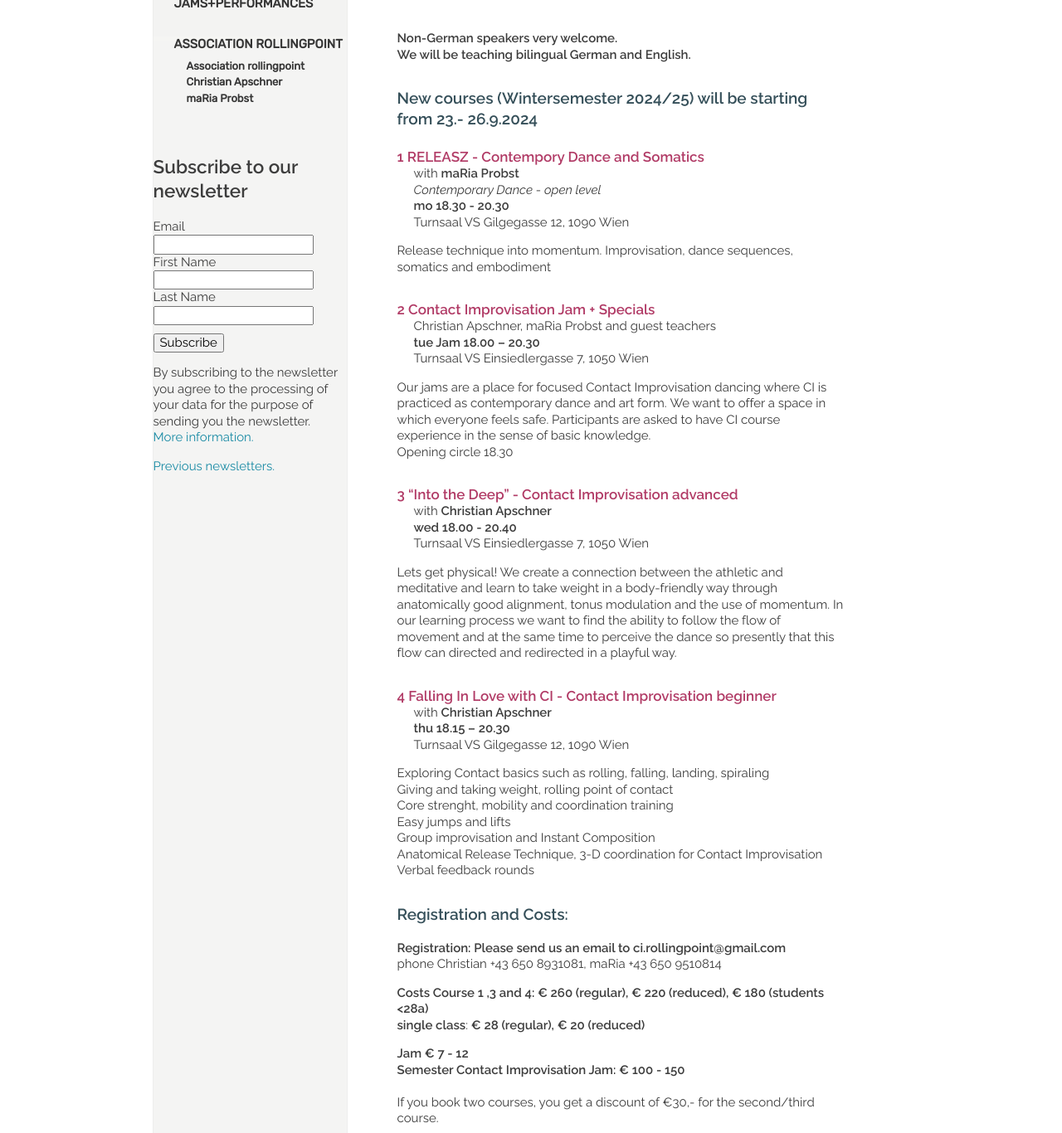
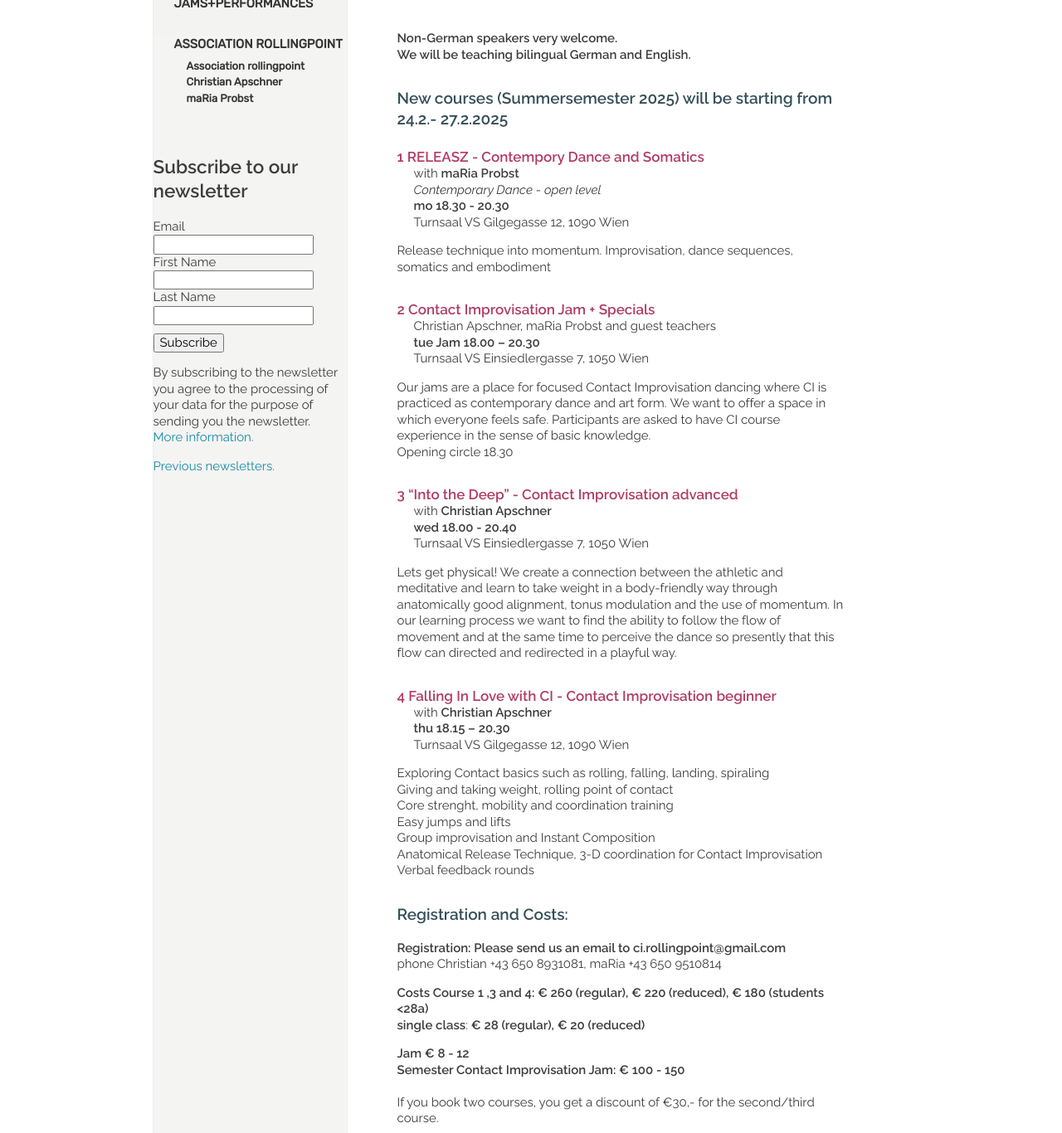
Before and after one commit to manulari/rollingpointat, a Jekyll site: the page built from _pages_en/en-kurse.md, in a window 1280 px wide. Shown: the part 418-1784 px from the top of the page at 83% size. Built offline with Jekyll 4.4.1, drawn with Linux system fonts in a browser that asks for light colours; comment, search, counter and statistics services are not loaded.

Commit message:
Update page (en) “en-kurse”

```diff
--- a/_pages_en/en-kurse.md
+++ b/_pages_en/en-kurse.md
@@ -18,9 +18,7 @@ Semester courses
 **Non-German speakers very welcome.**\
 **We will be teaching bilingual German and English.**
 
-### New courses (Wintersemester 2024/25) will be starting from 23.- 26.9.2024
-
-<div class="named-anchor" id="mo"></div>
+### New courses (Summersemester 2025) will be starting from 24.2.- 27.2.2025
 
 #### 1 RELEASZ - Contempory Dance and Somatics
 
@@ -41,8 +39,6 @@ Turnsaal VS Einsiedlergasse 7, 1050 Wien
 
 Our jams are a place for focused Contact Improvisation dancing where CI is practiced as contemporary dance and art form. We want to offer a space in which everyone feels safe. Participants are asked to have CI course experience in the sense of basic knowledge.\
 Opening circle 18.30
-
-
 
 <div class="named-anchor" id="mi"></div>
 
@@ -78,7 +74,7 @@ phone Christian +43 650 8931081, maRia +43 650 9510814
 **Costs Course 1 ,3 and 4: € 260 (regular), € 220 (reduced), € 180 (students <28a)**\
 **single class**: **€ 28 (regular), € 20 (reduced)**
 
-**Jam € 7 - 12**\
+**Jam € 8 - 12**\
 **Semester Contact Improvisation Jam: € 100 - 150**\
 \
 If you book two courses, you get a discount of €30,- for the second/third course.
```
